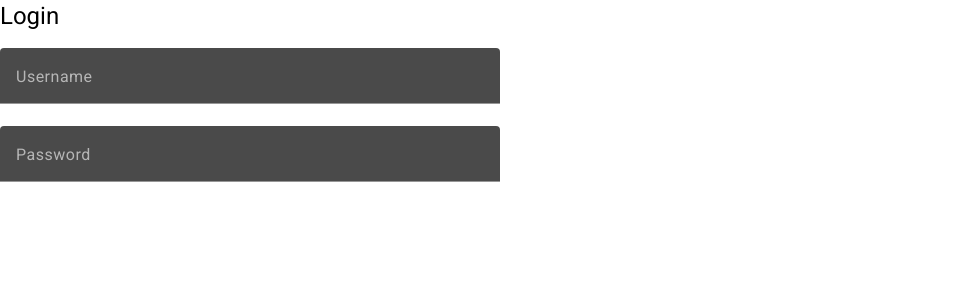
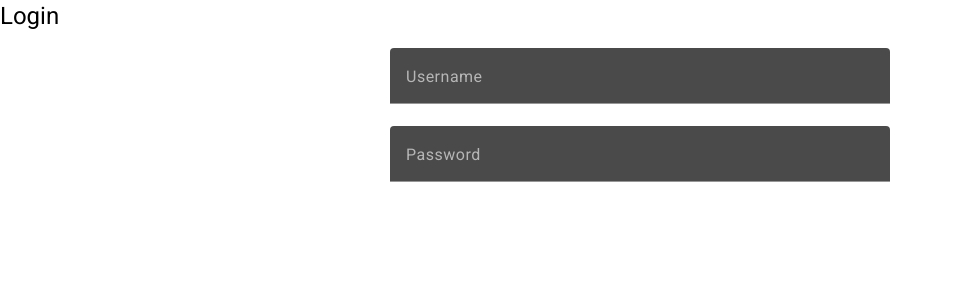
Before and after one commit to andrewbantly/leasepeek-client, an Angular app: page / in a window 1280 px wide. Shown: the top 300 px of the page, without its empty margins (0-953 px from the left). Built offline with nearby package versions, Linux system fonts and the light colour scheme.

Commit message:
login form center

```diff
--- a/src/app/login/login.component.html
+++ b/src/app/login/login.component.html
@@ -1,7 +1,7 @@
 <div>
     <h1>Login</h1>
 </div>
-<div>
+<div class="flex center">
     <form class="example-form">
         <mat-form-field class="example-full-width">
             <mat-label>Username</mat-label>
--- a/src/app/login/login.component.scss
+++ b/src/app/login/login.component.scss
@@ -1,3 +1,11 @@
+.flex {
+  display: flex;
+}
+
+.center {
+  justify-content: center;
+}
+
 .example-form {
   min-width: 150px;
   max-width: 500px;
--- a/src/app/user/user.component.scss
+++ b/src/app/user/user.component.scss
@@ -0,0 +1,5 @@
+.center {
+    display: flex;
+    align-items: center;
+    justify-content: center;
+  }
```
Lines whose indentation alone changed are shown as unchanged.
